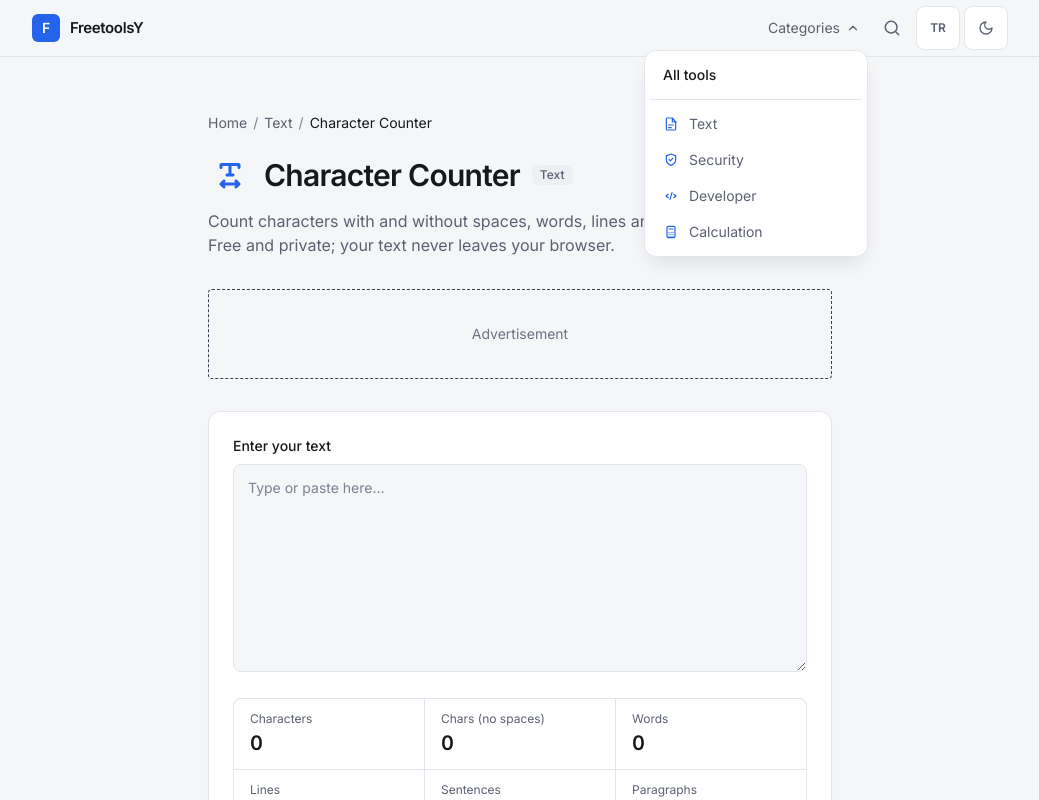
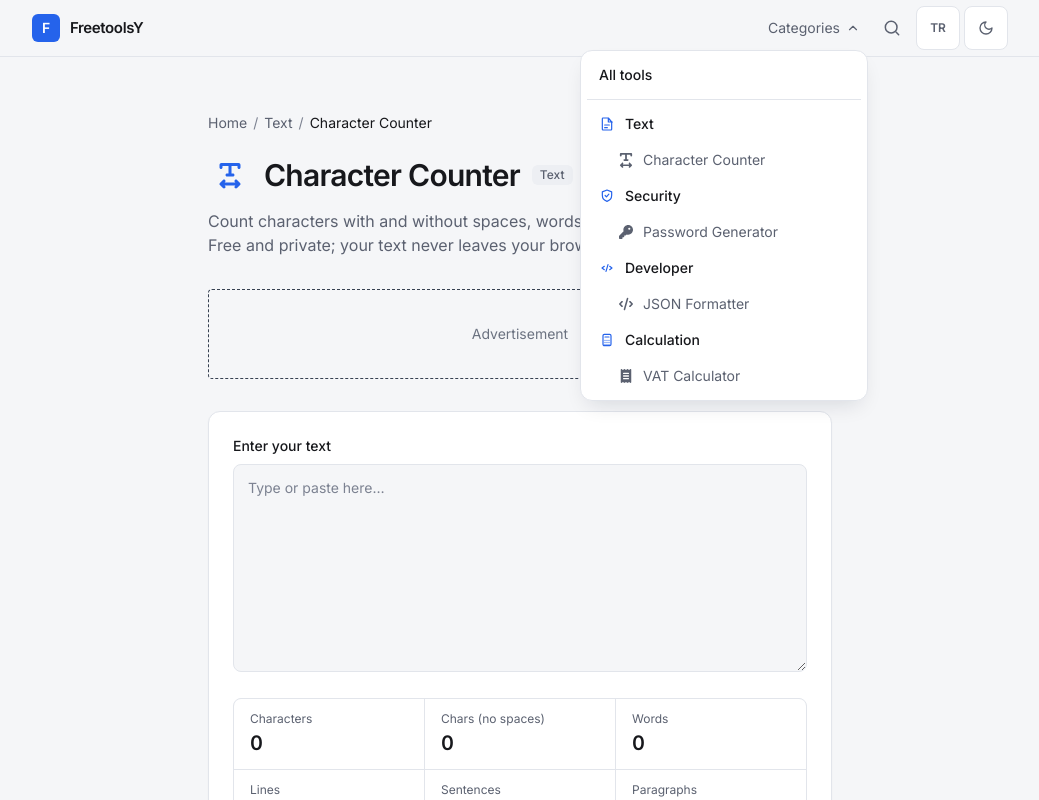
Before and after one commit to 4min-prog/freetoolsy, a Next.js app: page /en/araclar/karakter-sayaci in a window 1280 px wide. Both pictures are taken after a click on the button "Categories". Shown: the top 800 px of the page, without its empty margins (120-1159 px from the left). Built offline with nearby package versions, Linux system fonts and the light colour scheme.

Commit message:
Guncelle: header kategori menusunde her kategorinin altinda kendi populer araci (Text > Character Counter, Developer > JSON Formatter, Security > Password Generator, Calculation > VAT Calculator)

```diff
--- a/components/Header.tsx
+++ b/components/Header.tsx
@@ -2,11 +2,12 @@
 
 import { useEffect, useRef, useState } from "react";
 import { Link, useRouter } from "@/i18n/navigation";
-import { useTranslations } from "next-intl";
+import { useMessages, useTranslations } from "next-intl";
 import ThemeToggle from "./ThemeToggle";
 import LocaleSwitcher from "./LocaleSwitcher";
 import CategoryIcon from "./CategoryIcon";
-import { categories } from "@/data/tools";
+import ToolIcon from "./ToolIcon";
+import { categories, categoryPopularTool } from "@/data/tools";
 
 export default function Header() {
   const [open, setOpen] = useState(false);
@@ -14,6 +15,9 @@ export default function Header() {
   const router = useRouter();
   const t = useTranslations("Header");
   const tc = useTranslations("Categories");
+  const meta = (useMessages() as {
+    ToolMeta?: Record<string, { name?: string }>;
+  }).ToolMeta;
 
   useEffect(() => {
     function onPointerDown(event: PointerEvent) {
@@ -92,7 +96,7 @@ export default function Header() {
             {open && (
               <div
                 role="menu"
-                className="absolute right-0 mt-1.5 w-56 rounded-xl border border-border bg-surface p-1.5 shadow-card-hover"
+                className="absolute right-0 mt-1.5 w-72 rounded-xl border border-border bg-surface p-1.5 shadow-card-hover"
               >
                 <Link
                   href="/"
@@ -103,18 +107,39 @@ export default function Header() {
                   {t("allTools")}
                 </Link>
                 <div role="separator" className="my-1.5 border-t border-border" />
-                {categories.map((category) => (
+                {categories.map((category) => {
+                  const popularSlug = categoryPopularTool[category.id];
+                  return (
+                    <div key={category.id}>
                       <Link
-                    key={category.id}
                         href={`/#${category.id}`}
                         role="menuitem"
                         onClick={() => setOpen(false)}
-                    className="flex items-center gap-2.5 rounded-lg px-3 py-2 text-sm text-muted transition-colors hover:bg-surface-2 hover:text-text"
+                        className="flex items-center gap-2.5 rounded-lg px-3 py-2 text-sm font-medium text-text transition-colors hover:bg-surface-2"
                       >
-                    <CategoryIcon id={category.id} className="h-4 w-4 text-accent" />
+                        <CategoryIcon
+                          id={category.id}
+                          className="h-4 w-4 text-accent"
+                        />
                         {tc(category.id)}
                       </Link>
-                ))}
+                      {popularSlug && (
+                        <Link
+                          href={`/araclar/${popularSlug}`}
+                          role="menuitem"
+                          onClick={() => setOpen(false)}
+                          className="flex items-center gap-2.5 rounded-lg py-2 pl-8 pr-3 text-sm text-muted transition-colors hover:bg-surface-2 hover:text-text"
+                        >
+                          <ToolIcon
+                            id={popularSlug}
+                            className="h-3.5 w-3.5 text-muted"
+                          />
+                          {meta?.[popularSlug]?.name ?? popularSlug}
+                        </Link>
+                      )}
+                    </div>
+                  );
+                })}
               </div>
             )}
           </div>
--- a/data/tools.ts
+++ b/data/tools.ts
@@ -178,3 +178,10 @@ export const popularTools: string[] = [
   "qr-kod-olusturucu",
   "base64",
 ];
+
+export const categoryPopularTool: Record<string, string> = {
+  metin: "karakter-sayaci",
+  guvenlik: "sifre-uretici",
+  gelistirici: "json-formatter",
+  hesaplama: "kdv-hesaplayici",
+};
```
Lines whose indentation alone changed are shown as unchanged.
